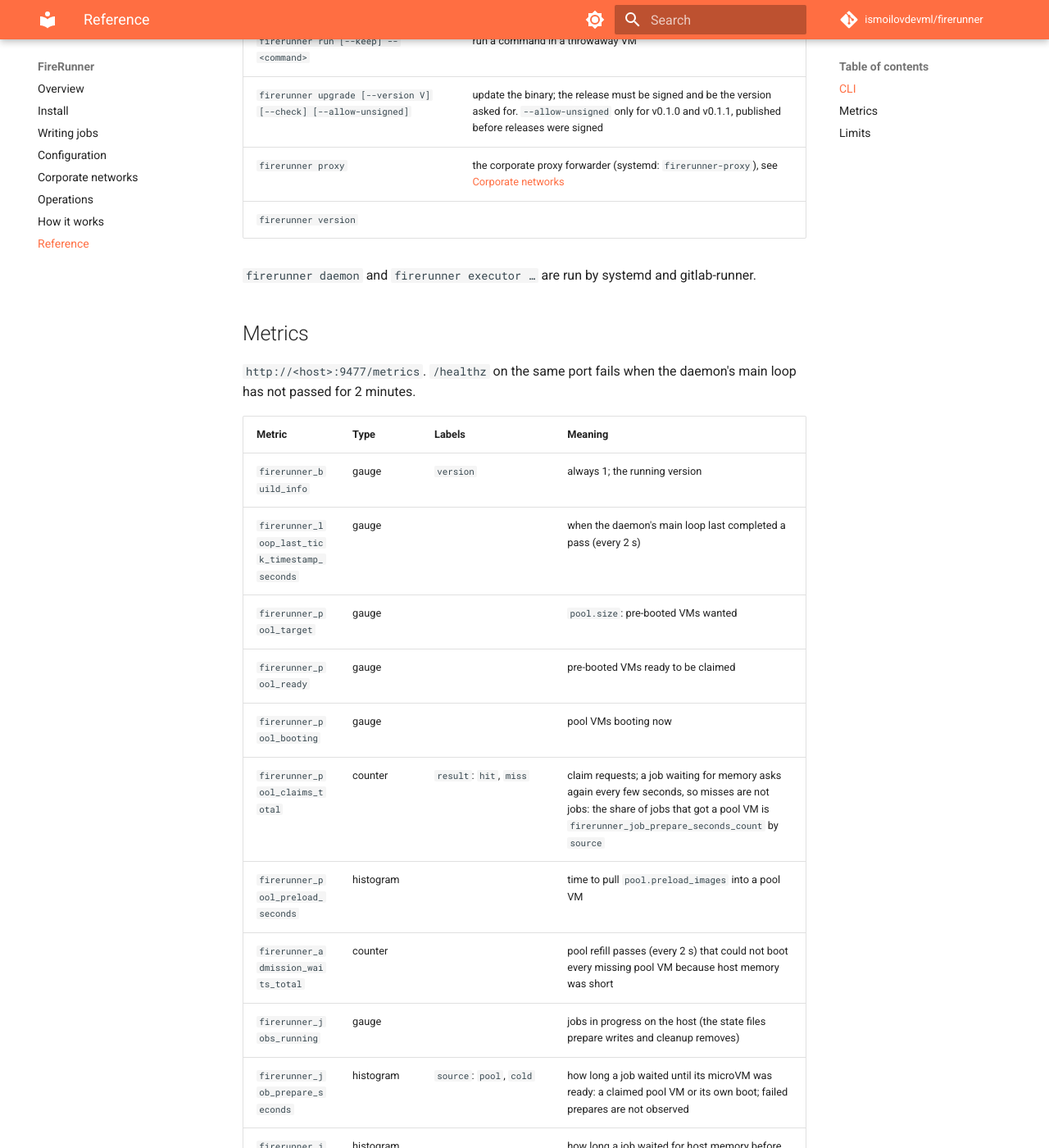
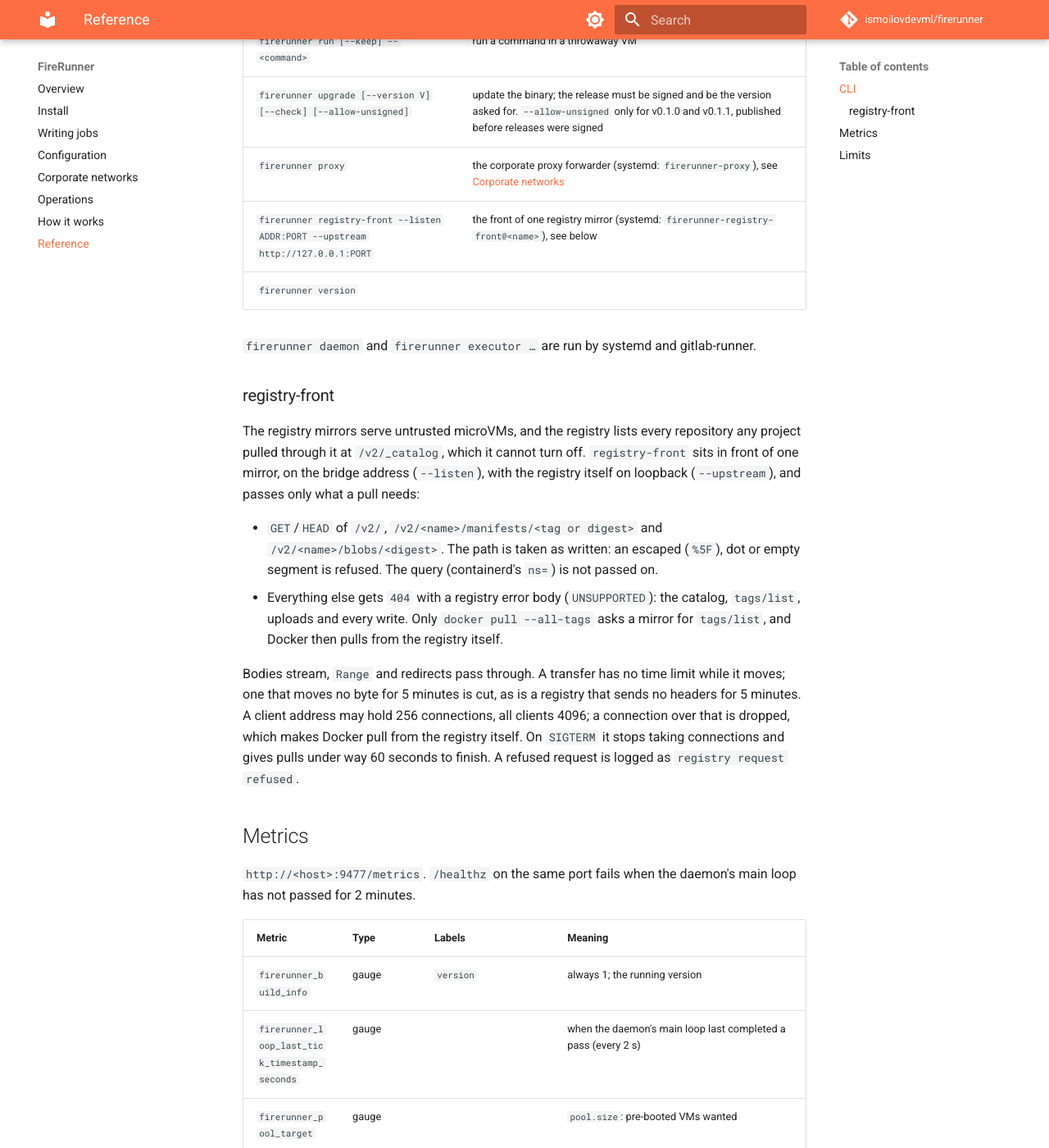
Before and after one commit to ismoilovdevml/firerunner, an MkDocs documentation site: the page built from docs/reference.md, in a window 1280 px wide and 1400 px high, scrolled down 905 px. Shown: the whole window at 82% size. Built offline with MkDocs 1.6.1 and Material for MkDocs 9.7.7, drawn with Linux system fonts in a browser that asks for light colours; comment, search, counter and statistics services are not loaded.

Commit message:
docs: firerunner registry-front in the reference

```diff
--- a/docs/reference.md
+++ b/docs/reference.md
@@ -18,9 +18,30 @@ All commands need root.
 | `firerunner run [--keep] -- <command>` | run a command in a throwaway VM |
 | `firerunner upgrade [--version V] [--check] [--allow-unsigned]` | update the binary; the release must be signed and be the version asked for. `--allow-unsigned` only for v0.1.0 and v0.1.1, published before releases were signed |
 | `firerunner proxy` | the corporate proxy forwarder (systemd: `firerunner-proxy`), see [Corporate networks](corporate-network.md) |
+| `firerunner registry-front --listen ADDR:PORT --upstream http://127.0.0.1:PORT` | the front of one registry mirror (systemd: `firerunner-registry-front@<name>`), see below |
 | `firerunner version` | |
 
 `firerunner daemon` and `firerunner executor …` are run by systemd and gitlab-runner.
+
+### registry-front
+
+The registry mirrors serve untrusted microVMs, and the registry lists every repository any project
+pulled through it at `/v2/_catalog`, which it cannot turn off. `registry-front` sits in front of one
+mirror, on the bridge address (`--listen`), with the registry itself on loopback (`--upstream`),
+and passes only what a pull needs:
+
+- `GET`/`HEAD` of `/v2/`, `/v2/<name>/manifests/<tag or digest>` and `/v2/<name>/blobs/<digest>`.
+  The path is taken as written: an escaped (`%5F`), dot or empty segment is refused. The query
+  (containerd's `ns=`) is not passed on.
+- Everything else gets `404` with a registry error body (`UNSUPPORTED`): the catalog, `tags/list`,
+  uploads and every write. Only `docker pull --all-tags` asks a mirror for `tags/list`, and Docker
+  then pulls from the registry itself.
+
+Bodies stream, `Range` and redirects pass through. A transfer has no time limit while it moves; one
+that moves no byte for 5 minutes is cut, as is a registry that sends no headers for 5 minutes. A
+client address may hold 256 connections, all clients 4096; a connection over that is dropped, which
+makes Docker pull from the registry itself. On `SIGTERM` it stops taking connections and gives pulls
+under way 60 seconds to finish. A refused request is logged as `registry request refused`.
 
 ## Metrics
 
```
